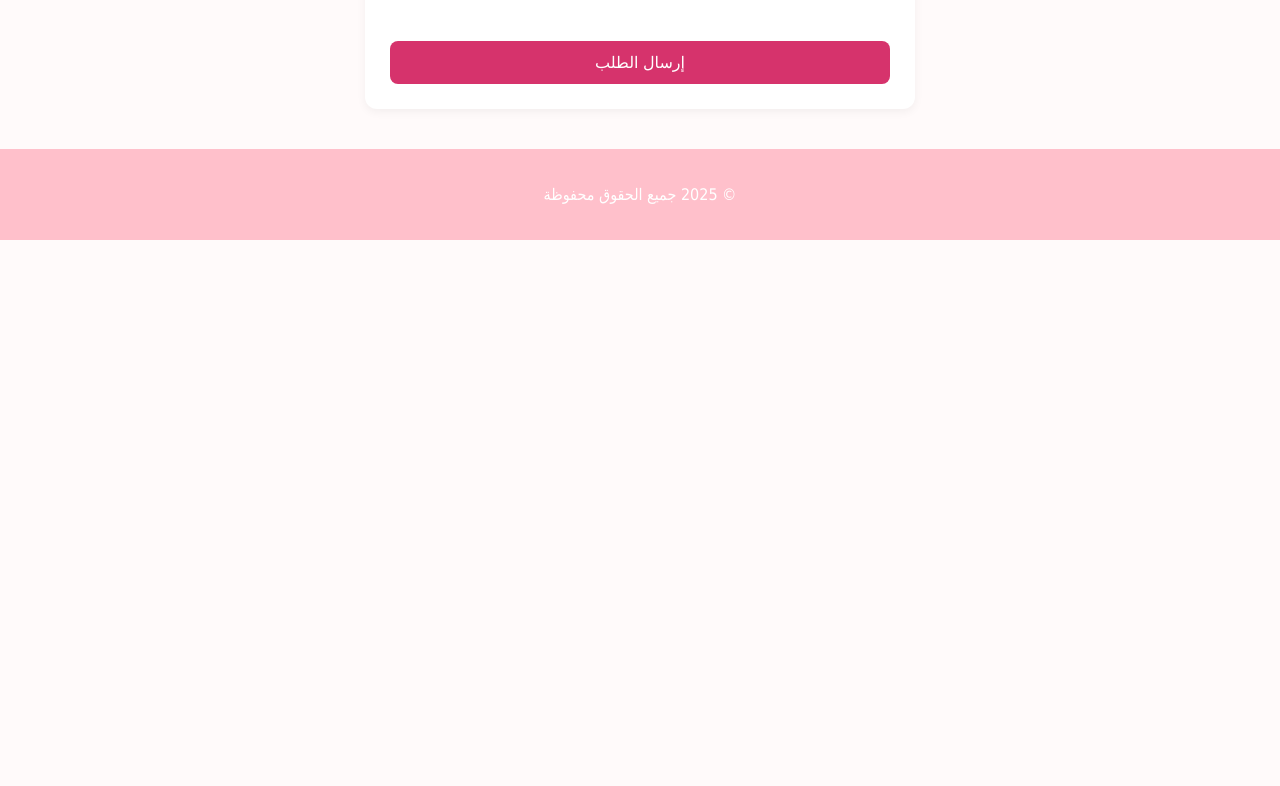
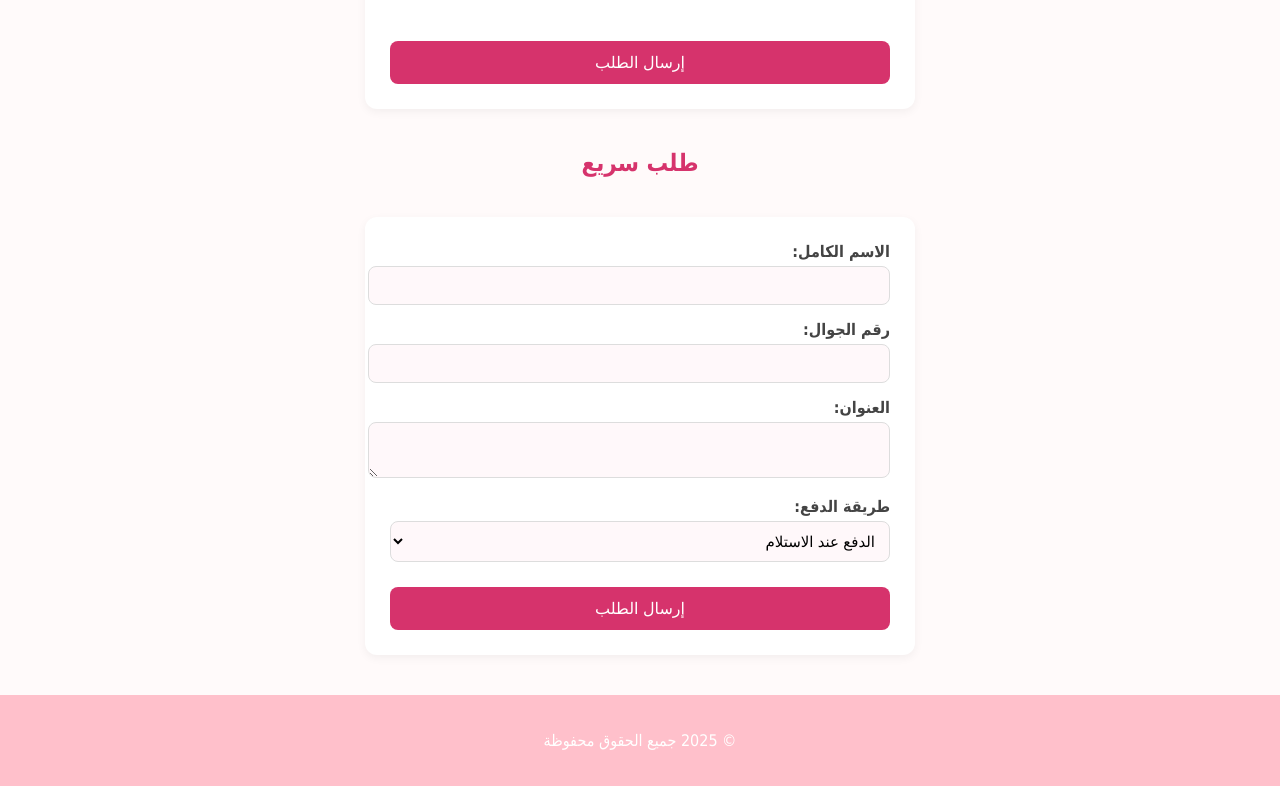
Before and after one commit to hamnii99/-medals-website, a plain HTML site: page index.html in a window 1280 px wide. Shown: the part 1334-2120 px from the top of the page. Before the commit the page ends 1574 px from the top, so only its background shows below. Drawn offline with Linux system fonts and the light colour scheme.

Commit message:
Update index.html

```diff
--- a/index.html
+++ b/index.html
@@ -61,9 +61,32 @@
             <button type="submit">إرسال الطلب</button>
         </form>
     </section>
+<section class="order-form">
+    <h2>طلب سريع</h2>
+    <form>
+        <label>الاسم الكامل:
+            <input type="text" required>
+        </label>
+        <label>رقم الجوال:
+            <input type="tel" required>
+        </label>
+        <label>العنوان:
+            <textarea required></textarea>
+        </label>
+        <label>طريقة الدفع:
+            <select>
+                <option>الدفع عند الاستلام</option>
+                <option>تحويل بنكي</option>
+            </select>
+        </label>
+        <button type="submit">إرسال الطلب</button>
+    </form>
+</section>
+    <footer>
 
-    <footer>
         <p>© 2025 جميع الحقوق محفوظة</p>
     </footer>
+
+
 </body>
 </html>
```
